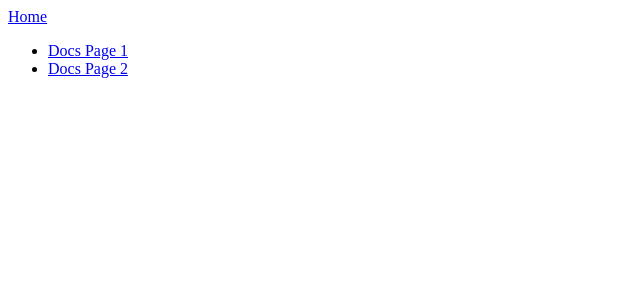
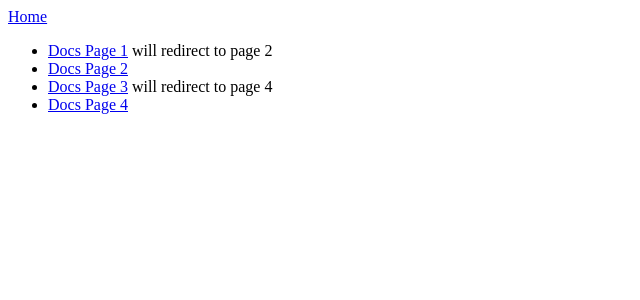
Before and after one commit to NWylynko/next-rewrite-to-redirect-error, a Next.js app: page / in a window 1280 px wide. Shown: the top 300 px of the page, without its empty margins (0-640 px from the left). Built offline with nearby package versions, Linux system fonts and the light colour scheme.

Commit message:
Add pages that aren't part of the static params

```diff
--- a/app/page.tsx
+++ b/app/page.tsx
@@ -4,11 +4,17 @@ export default function Home() {
   return (
     <ul>
       <li>
-        <Link href="/docs/page-1">Docs Page 1</Link>
+        <Link href="/docs/page-1">Docs Page 1</Link> will redirect to page 2
       </li>
       <li>
         <Link href="/docs/page-2">Docs Page 2</Link>
       </li>
+      <li>
+        <Link href="/docs/page-3">Docs Page 3</Link> will redirect to page 4
+      </li>
+      <li>
+        <Link href="/docs/page-4">Docs Page 4</Link>
+      </li>
     </ul>
   );
 }
```
Also changed, not shown: app/docs/[dynamic]/[[...slug]]/page.tsx (+7 -0 lines).
